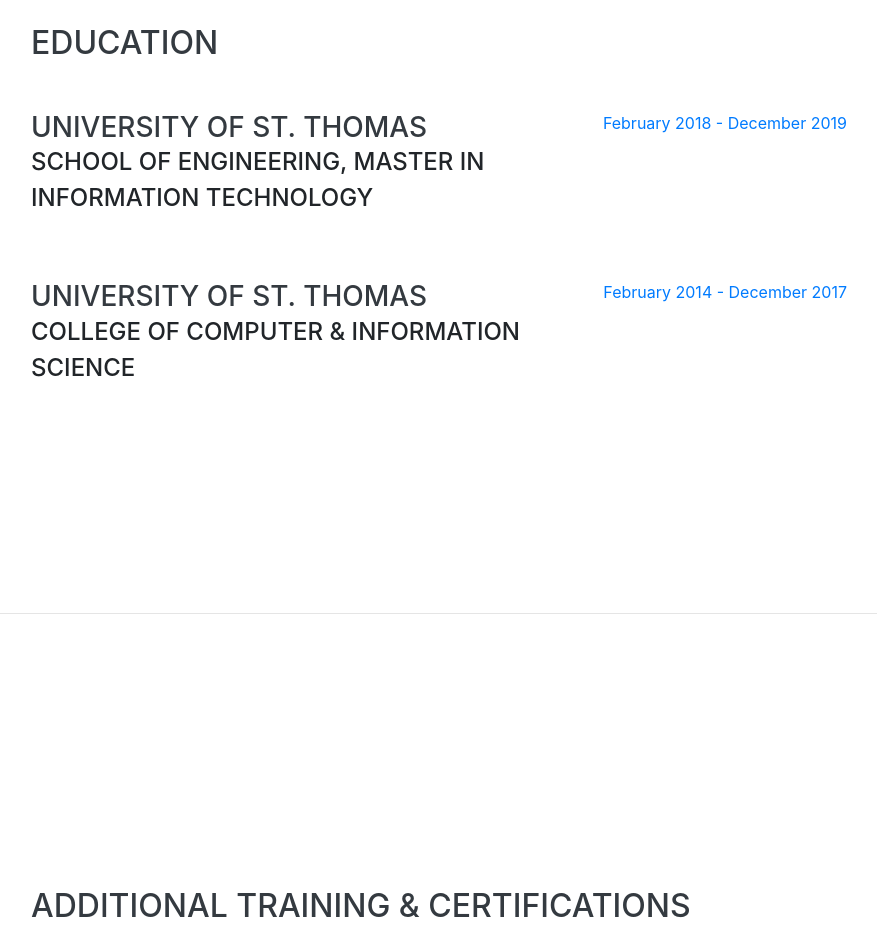
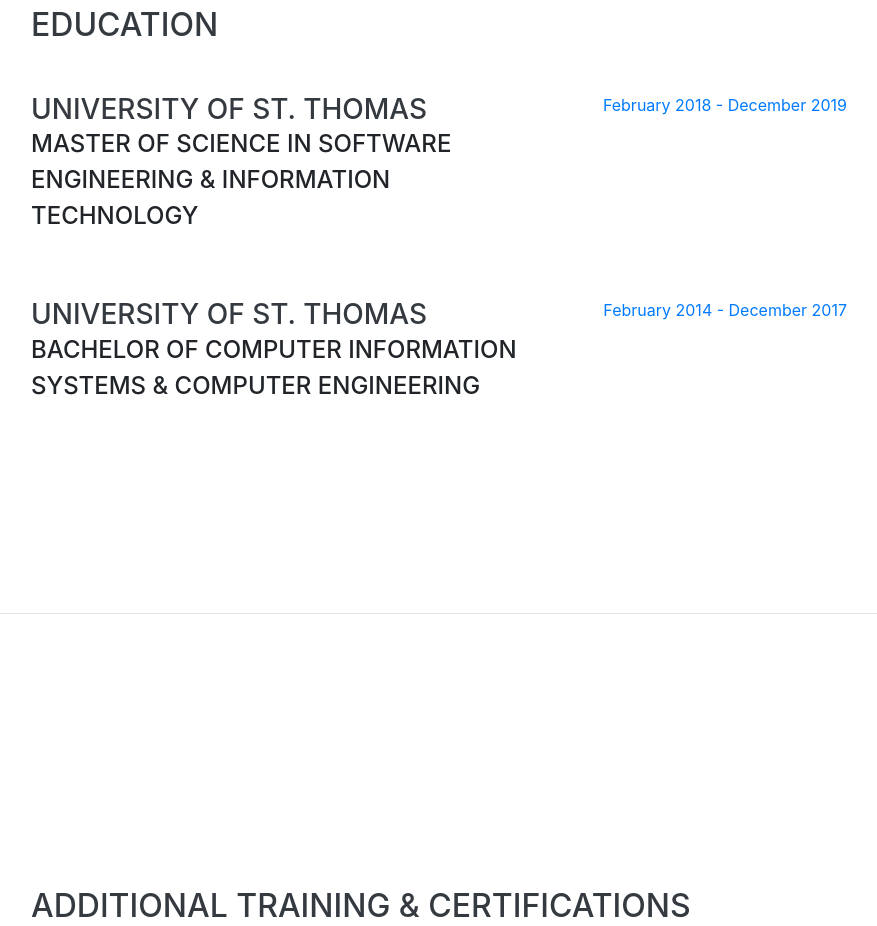
Before and after one commit to AhmedAlgo/AhmedAlgo.github.io, a website with bundled scripts: page index.html in a window 1280 px wide. Shown: the part 3080-4006 px from the top of the page, without its empty margins (337-1214 px from the left). Built offline with nearby package versions, Linux system fonts and the light colour scheme; a web font is replaced by a local one.

Commit message:
Update index.html

```diff
--- a/index.html
+++ b/index.html
@@ -275,7 +275,7 @@
         <div class="resume-item d-flex flex-column flex-md-row justify-content-between mb-5">
           <div class="resume-content">
             <h3 class="mb-0">University of St. Thomas</h3>
-            <div class="subheading mb-3">School of Engineering, Master in Information Technology </div>
+            <div class="subheading mb-3">Master of Science in Software Engineering & Information Technology</div>
           </div>
 
           <div class="resume-date text-md-right">
@@ -286,7 +286,7 @@
         <div class="resume-item d-flex flex-column flex-md-row justify-content-between">
           <div class="resume-content">
             <h3 class="mb-0">University of St. Thomas</h3>
-            <div class="subheading mb-3">College of Computer & Information Science</div>
+            <div class="subheading mb-3">Bachelor of Computer Information Systems & Computer Engineering</div>
           </div>
 
           <div class="resume-date text-md-right">
```
